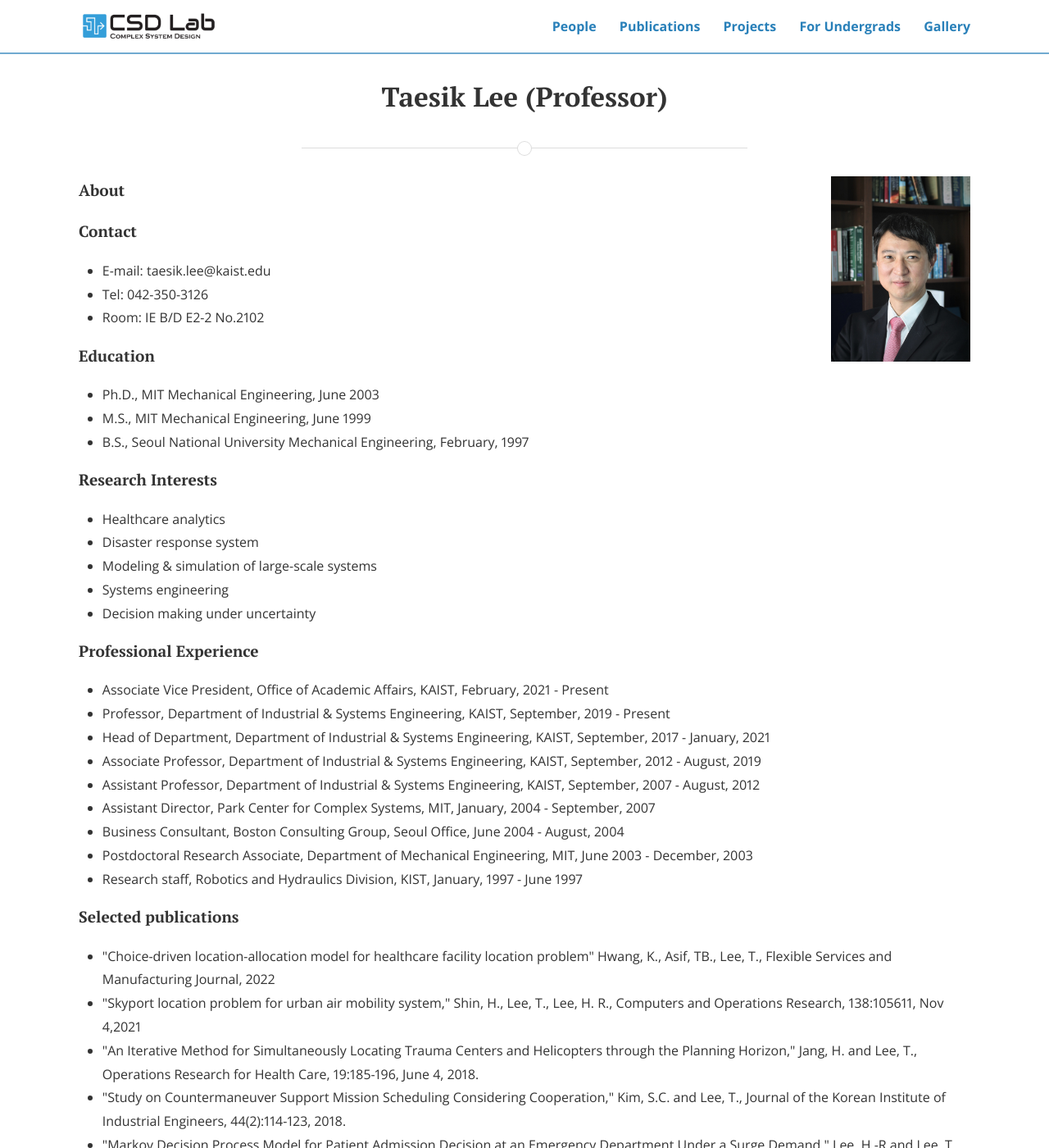
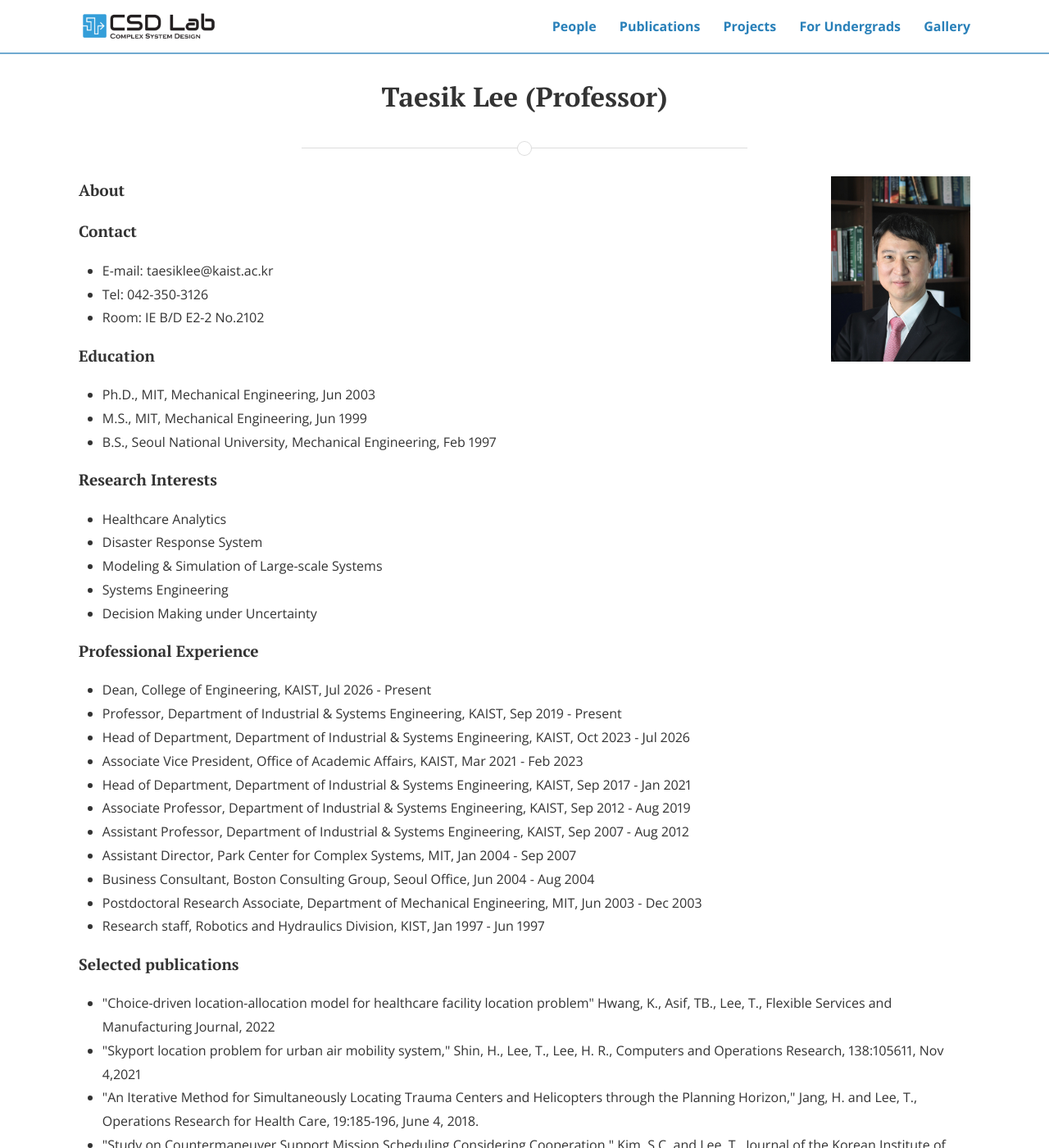
Before and after one commit to CSDlab-KAIST/csdlab-kaist.github.io, a Jekyll site: the page built from people/Professor.html, in a window 1280 px wide and 1400 px high. Shown: the whole window at 82% size. Built offline with Jekyll 4.4.1, drawn with Linux system fonts in a browser that asks for light colours; nearby versions of some CDN libraries.

Commit message:
Update Professor.html

```diff
--- a/people/Professor.html
+++ b/people/Professor.html
@@ -15,37 +15,39 @@ title: Taesik Lee (Professor)
 
 <h4>Contact</h4>
 <ul>
-  <li>E-mail: taesik.lee@kaist.edu</li>
+  <li>E-mail: taesiklee@kaist.ac.kr</li>
   <li>Tel: 042-350-3126</li>
   <li>Room: IE B/D E2-2 No.2102</li>
 </ul>
 <h4>Education</h4>
 <ul>
-  <li>Ph.D., MIT Mechanical Engineering, June 2003 </li>
-  <li>M.S., MIT Mechanical Engineering, June 1999 </li>
-  <li>B.S., Seoul National University Mechanical Engineering, February, 1997</li>
+  <li>Ph.D., MIT, Mechanical Engineering, Jun 2003 </li>
+  <li>M.S., MIT, Mechanical Engineering, Jun 1999 </li>
+  <li>B.S., Seoul National University, Mechanical Engineering, Feb 1997</li>
 </ul>
 
 <h4>Research Interests</h4>
 <ul>
-  <li>Healthcare analytics</li>
-  <li>Disaster response system</li>
-  <li>Modeling & simulation of large-scale systems</li>
-  <li>Systems engineering</li>
-  <li>Decision making under uncertainty</li>
+  <li>Healthcare Analytics</li>
+  <li>Disaster Response System</li>
+  <li>Modeling & Simulation of Large-scale Systems</li>
+  <li>Systems Engineering</li>
+  <li>Decision Making under Uncertainty</li>
 </ul>
 
 <h4>Professional Experience</h4>
 <ul>
-	<li>Associate Vice President, Office of Academic Affairs, KAIST, February, 2021 - Present</li>
-	<li>Professor, Department of Industrial & Systems Engineering, KAIST, September, 2019 - Present</li>
-  <li>Head of Department, Department of Industrial & Systems Engineering, KAIST, September, 2017 - January, 2021</li>
-  <li>Associate Professor, Department of Industrial & Systems Engineering, KAIST, September, 2012 - August, 2019</li>
-  <li>Assistant Professor, Department of Industrial & Systems Engineering, KAIST, September, 2007 - August, 2012</li>
-  <li>Assistant Director, Park Center for Complex Systems, MIT, January, 2004 - September, 2007</li>
-  <li>Business Consultant, Boston Consulting Group, Seoul Office, June 2004 - August, 2004</li>
-  <li>Postdoctoral Research Associate, Department of Mechanical Engineering, MIT, June 2003 - December, 2003</li>
-  <li>Research staff, Robotics and Hydraulics Division, KIST, January, 1997 - June 1997</li>
+  <li>Dean, College of Engineering, KAIST, Jul 2026 - Present </li>
+  <li>Professor, Department of Industrial & Systems Engineering, KAIST, Sep 2019 - Present</li>
+  <li>Head of Department, Department of Industrial & Systems Engineering, KAIST, Oct 2023 - Jul 2026</li>
+  <li>Associate Vice President, Office of Academic Affairs, KAIST, Mar 2021 - Feb 2023</li>
+  <li>Head of Department, Department of Industrial & Systems Engineering, KAIST, Sep 2017 - Jan 2021</li>
+  <li>Associate Professor, Department of Industrial & Systems Engineering, KAIST, Sep 2012 - Aug 2019</li>
+  <li>Assistant Professor, Department of Industrial & Systems Engineering, KAIST, Sep 2007 - Aug 2012</li>
+  <li>Assistant Director, Park Center for Complex Systems, MIT, Jan 2004 - Sep 2007</li>
+  <li>Business Consultant, Boston Consulting Group, Seoul Office, Jun 2004 - Aug 2004</li>
+  <li>Postdoctoral Research Associate, Department of Mechanical Engineering, MIT, Jun 2003 - Dec 2003</li>
+  <li>Research staff, Robotics and Hydraulics Division, KIST, Jan 1997 - Jun 1997</li>
 </ul>
 
 <h4>Selected publications</h4>
```
